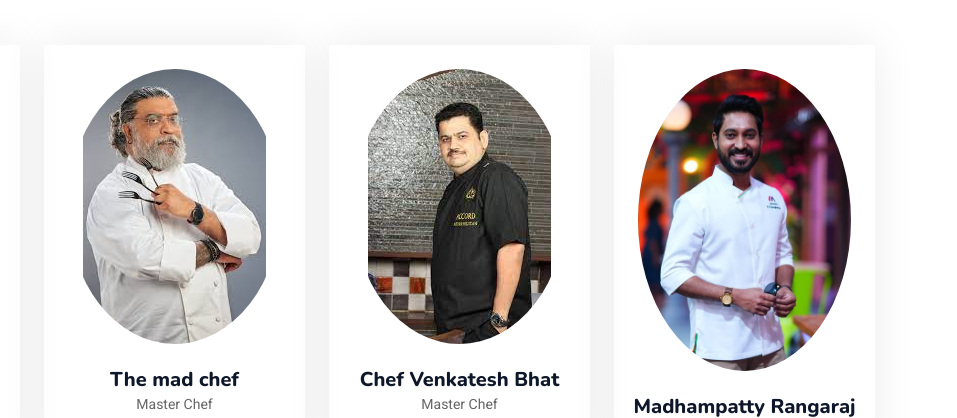
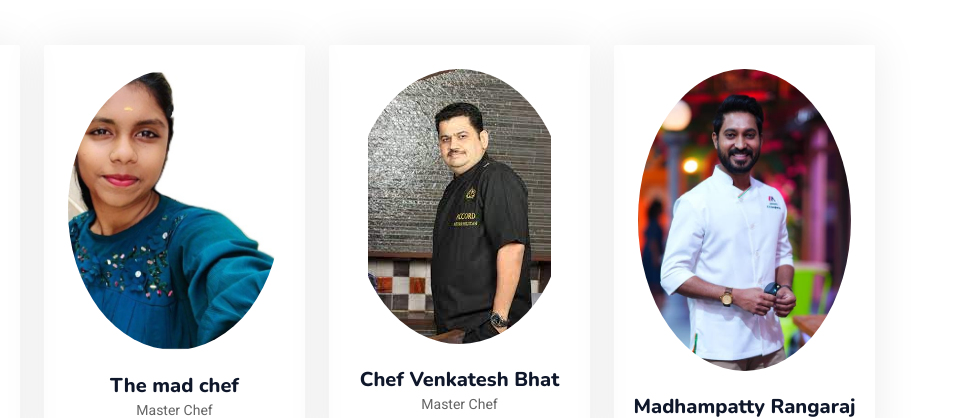
Before and after one commit to vijayrahul-2511/food-order, a plain HTML site: page index.html in a window 1280 px wide. Shown: the part 3173-3591 px from the top of the page, 323-1280 px from the left. Drawn offline with nearby package versions, Linux system fonts and the light colour scheme; animation ran at ten frames a second.

Commit message:
Update index.html

```diff
--- a/index.html
+++ b/index.html
@@ -640,7 +640,7 @@
                     <div class="col-lg-3 col-md-6 wow fadeInUp" data-wow-delay="0.3s">
                         <div class="team-item text-center rounded overflow-hidden">
                             <div class="rounded-circle overflow-hidden m-4">
-                                <img class="img-fluid" src="img/the mad chef.jpeg" alt="">
+                                <img class="img-fluid" src="img/testimonial-5.jpg" alt="">
                             </div>
                             <h5 class="mb-0">The mad chef</h5>
                             <small>Master Chef</small>
```
